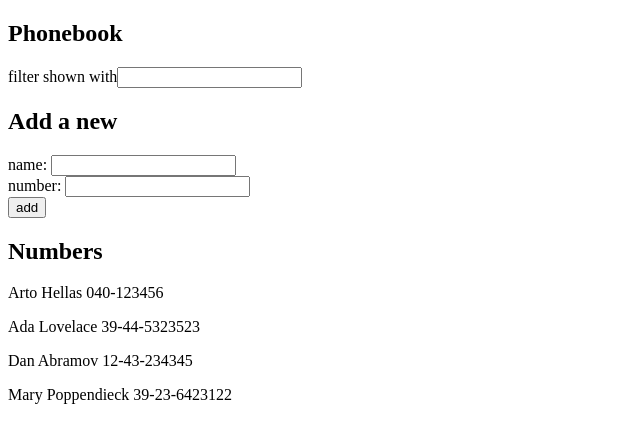
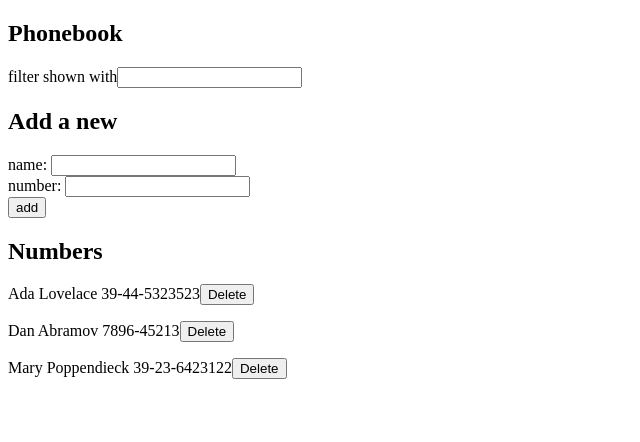
Before and after one commit to prakriti-yan/Full_stack_2020, a React (Create React App) app in the folder part2/phonebook/: page / in a window 1280 px wide. Shown: the top 442 px of the page, without its empty margins (0-640 px from the left). Built offline with nearby package versions, Linux system fonts and the light colour scheme; data requests are answered from the project's data file; the HTML template or start-up script is replaced by a standard one.

Commit message:
delete button added and duplicate replace function added

```diff
--- /dev/null
+++ b/part2/phonebook/db.json
@@ -0,0 +1,19 @@
+{
+  "persons": [
+    {
+      "name": "Ada Lovelace",
+      "number": "39-44-5323523",
+      "id": 2
+    },
+    {
+      "name": "Dan Abramov",
+      "number": "7896-45213",
+      "id": 3
+    },
+    {
+      "name": "Mary Poppendieck",
+      "number": "39-23-6423122",
+      "id": 4
+    }
+  ]
+}
--- a/part2/phonebook/package.json
+++ b/part2/phonebook/package.json
@@ -6,11 +6,14 @@
     "@testing-library/jest-dom": "^4.2.4",
     "@testing-library/react": "^9.4.0",
     "@testing-library/user-event": "^7.2.1",
+    "axios": "^0.19.2",
+    "json-server": "^0.15.1",
     "react": "^16.12.0",
     "react-dom": "^16.12.0",
     "react-scripts": "3.3.0"
   },
   "scripts": {
+    "json-server": "npx json-server --watch db.json",
     "start": "react-scripts start",
     "build": "react-scripts build",
     "test": "react-scripts test",
--- a/part2/phonebook/src/App.js
+++ b/part2/phonebook/src/App.js
@@ -1,13 +1,11 @@
-import React, { useState } from 'react';
+import React, { useState, useEffect } from 'react';
 import Persons from './components/Persons'
 import Filter from './components/Filter'
 import PersonForm from './components/PersonForm'
+import personService from './services/number'
 
 const App = () => {
-  const [ persons, setPersons] = useState([{ name: 'Arto Hellas', number: '040-123456' },
-  { name: 'Ada Lovelace', number: '39-44-5323523' },
-  { name: 'Dan Abramov', number: '12-43-234345' },
-  { name: 'Mary Poppendieck', number: '39-23-6423122' }])
+  const [ persons, setPersons] = useState([])
   const [ newName, setNewName ] = useState('')
   const [ newNumber, setNewNumber ] = useState('')
   const [ newFilter, setNewFilter ] = useState('')
@@ -33,18 +31,51 @@ const App = () => {
 
   const addNumber = (event) =>{
     event.preventDefault()
-    const same = persons.filter(person => person.name === newName)
-    if (same.length !== 0){
+    const duplicate = persons.filter(person => person.name === newName)
+    console.log('duplicate is ', duplicate)
+    if (duplicate.length !== 0){
+      if (window.confirm(`${newName} is already added to phonebook, replace the old number with a new one?`)){
+        const id = duplicate[0].id
+        const target = persons.find(n=>n.id === id)
+        const changedPerson = {...target, number: newNumber}
+
+        personService
+        .update(id, changedPerson)
+        .then(returnedPerson=>{
+          setPersons(persons.map(person=>person.id !==id ? person : returnedPerson))
+          setNewName('')
+          setNewNumber('')
+        })
+      }
       alert(`${newName} is already added to phonebook`);
     }else{
     const nameObject = {
       name: newName,
       number: newNumber
     }
-    setPersons(persons.concat(nameObject))
-    setNewName('')
-    setNewNumber('')
+    personService
+    .create(nameObject)
+    .then(returnedPerson =>{
+      setPersons(persons.concat(returnedPerson))
+      setNewName('')
+      setNewNumber('')
+    })
   }}
+
+  useEffect(()=>{
+    personService
+    .getAll()
+    .then(initialPersons =>{
+      setPersons(initialPersons)
+    })
+    },[])
+
+
+    const removePerson = (id, name) => () => {
+      if (window.confirm(`Delete ${name}?`)){
+      personService.deleteItem(id)
+      setPersons(persons.filter(person=>person.id!==id))}
+    }
 
   return (
     <div>
@@ -53,7 +84,7 @@ const App = () => {
       <h2>Add a new</h2>
       <PersonForm addNumber={addNumber} newName={newName} newNumber={newNumber} handleNameChange={handleNameChange} handleNumberChange={handleNumberChange}/>
       <h2>Numbers</h2>
-      <Persons filteredPerson={filteredPerson}/>
+      <Persons filteredPerson={filteredPerson} handleClick = {removePerson}/>
     </div>
   )
 }
--- a/part2/phonebook/src/components/Persons.js
+++ b/part2/phonebook/src/components/Persons.js
@@ -1,10 +1,15 @@
 import React from 'react';
 import Print from './Print'
+// im/port personService from '../services/number'
 
 const Persons =(props) =>{
-	const { filteredPerson }=props;
+	const { filteredPerson, handleClick  }=props;
+
 	const rows=() => filteredPerson.map(parts =>
-	  <Print key = {parts.name} parts={parts} />)
+	  <Print
+	  key = {parts.name}
+	  parts={parts}
+	  handleClick={handleClick(parts.id, parts.name)}/>)
 	return(
 	  <>
 		{rows()}
--- a/part2/phonebook/src/components/Print.js
+++ b/part2/phonebook/src/components/Print.js
@@ -1,9 +1,12 @@
 import React from 'react';
 
 const Print =(props)=>{
-	const { parts } = props;
+	const { parts, handleClick } = props;
 	return (
-	<p>{parts.name} {parts.number}</p>
+		<p>
+			{parts.name} {parts.number}
+			<button onClick= {handleClick}>Delete</button>
+		</p>
 	)
   }
 
--- /dev/null
+++ b/part2/phonebook/src/services/number.js
@@ -0,0 +1,23 @@
+import axios from 'axios'
+const baseUrl = 'http://localhost:3000/persons'
+
+const getAll = () =>{
+	const request = axios.get(baseUrl)
+	return request.then(response=>response.data)
+}
+
+const create = newNameObject =>{
+	const request = axios.post(baseUrl, newNameObject)
+	return request.then(response=>response.data)
+}
+
+const deleteItem = (id) =>{
+	 axios.delete(`${baseUrl}/${id}`)
+}
+
+const update =(id, updatedName) =>{
+	const request = axios.put(`${baseUrl}/${id}`, updatedName)
+	return request.then(response=>response.data)
+}
+
+export default { getAll, create, deleteItem, update }
```
Also changed, not shown: part2/phonebook/src/setupTests.js (deleted, +0 -5 lines), 1 other file (tests, documents, lock files or other folders).
